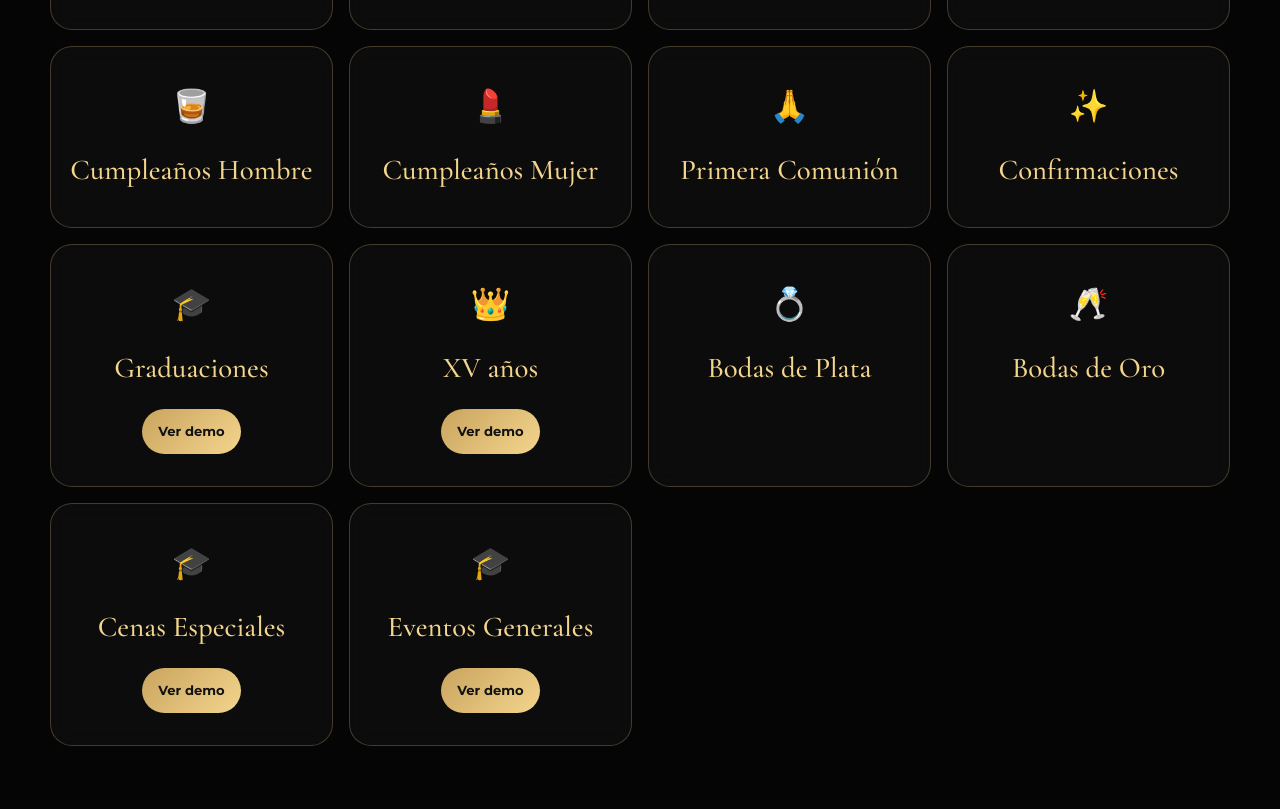
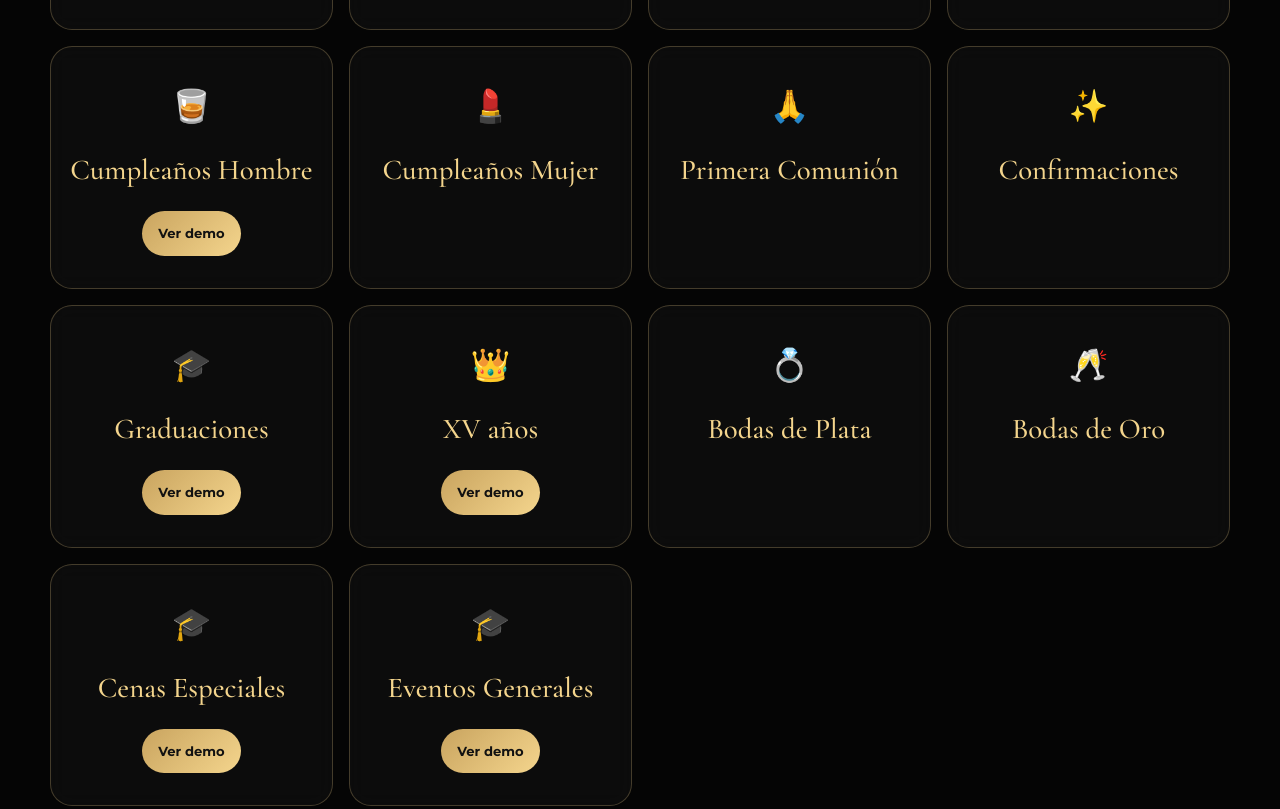
Before and after one commit to alan20tm-ui/Clientes, a plain HTML site: page index.html in a window 1280 px wide. Shown: the part 2134-2943 px from the top of the page. Drawn offline with nearby package versions, Linux system fonts and the light colour scheme.

Commit message:
Update index.html

```diff
--- a/index.html
+++ b/index.html
@@ -1244,10 +1244,15 @@ content="https://teinvitoamiboda.online/assets/preview-social.jpg">
   </a>
 </div>
 
-      <div class="event-card">
-        <span>🥃</span>
-        <h3>Cumpleaños Hombre</h3>
-      </div>
+     <div class="event-card">
+  <span>🥃</span>
+
+  <h3>Cumpleaños Hombre</h3>
+
+  <a href="/demos/hombre/" class="event-btn">
+    Ver demo
+  </a>
+</div>
 
       <div class="event-card">
         <span>💄</span>
```
